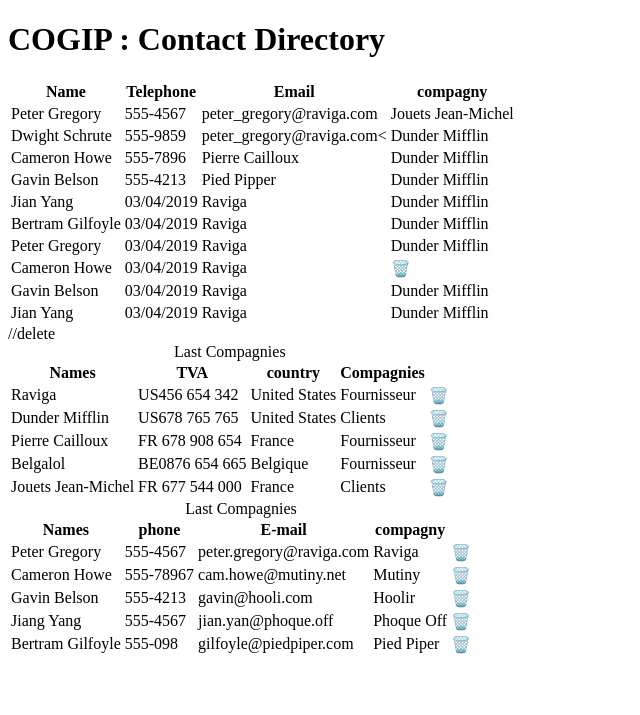
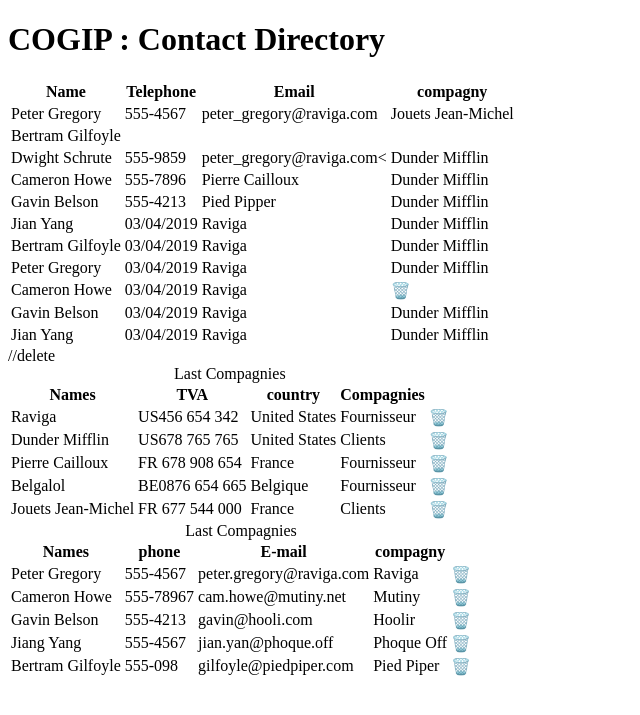
Before and after one commit to JPRA-Dev/PHP-challenge-2, a PHP site: page /contact in a window 1280 px wide. Shown: the top 715 px of the page, without its empty margins (0-640 px from the left). Run offline with PHP 8.4, Linux system fonts and the light colour scheme.

Commit message:
correction

```diff
--- a/src/Views/admin/index.php
+++ b/src/Views/admin/index.php
@@ -181,4 +181,4 @@ What do you want to do today?</h1>
 
 </table>
 </div>
-</mains>
+</main>
--- a/src/Views/contact/list.php
+++ b/src/Views/contact/list.php
@@ -20,6 +20,9 @@
        <td>555-4567</td>
        <td>peter_gregory@raviga.com</td>
         <td>Jouets Jean-Michel</td>
+   </tr>
+   <tr>
+       <td>Bertram Gilfoyle</td>
    </tr>
    <tr>
        <td>Dwight Schrute</td>
@@ -188,7 +191,4 @@
 
 </table>
 </div>
-</mains>
-
-
 </main>
```
